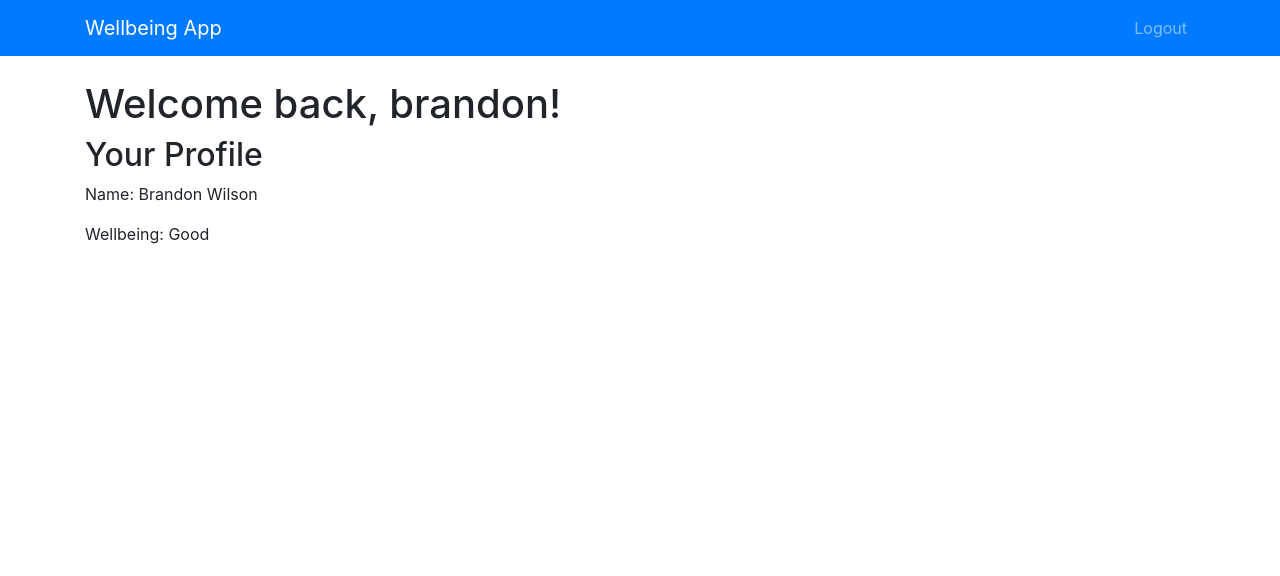
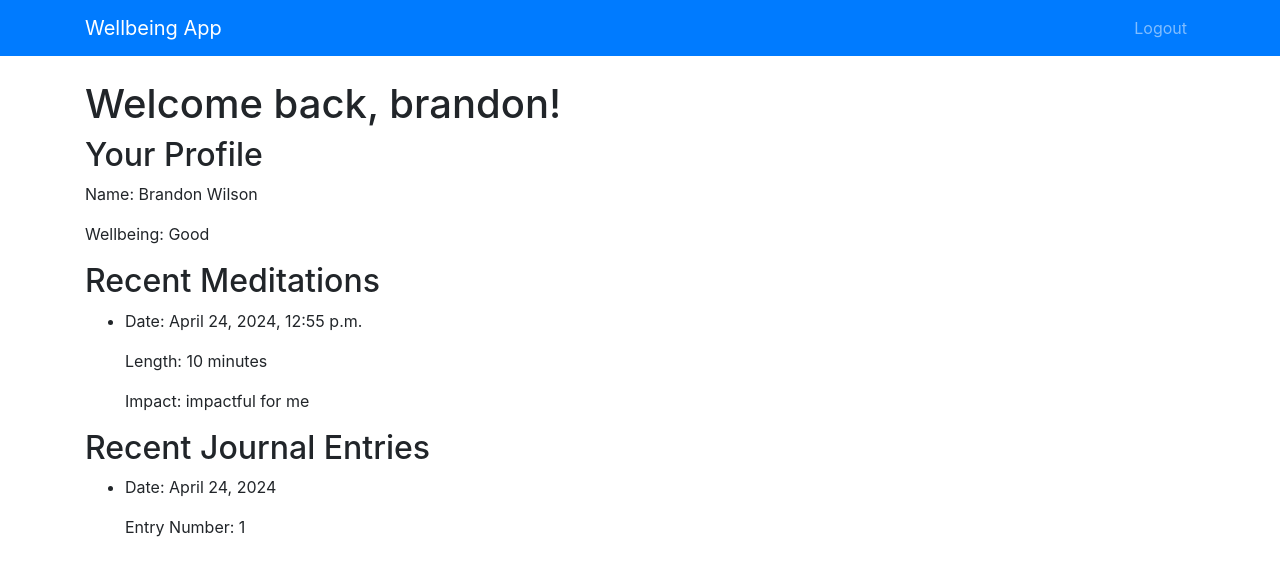
Before and after one commit to bwilson2024/DjangoGirlsTutorial, a Django app: page /dashboard/ in a window 1280 px wide. Shown: the top 576 px of the page. Run offline with Django 3.2, Linux system fonts and the light colour scheme; a user stored in the database is signed in; data comes from the database, SQL or seed files in the repository; both versions use the stored data as it was after the commit; some libraries are stand-ins or nearby versions.

Commit message:
update dashboard to include recent meditations and journal entries

```diff
--- a/blog/templates/blog/dashboard.html
+++ b/blog/templates/blog/dashboard.html
@@ -13,7 +13,35 @@
                 <p>Wellbeing: {{ person.get_wellbeing_display }}</p>
                 <!-- Add more fields from the Person model here -->
             </section>
-            <!-- Other sections for meditations, journal entries, etc. -->
+
+            <section>
+                <h2>Recent Meditations</h2>
+                <ul>
+                    {% for meditation in meditations %}
+                        <li>
+                            <p>Date: {{ meditation.created_date }}</p>
+                            <p>Length: {{ meditation.length }} minutes</p>
+                            <p>Impact: {{ meditation.impact }}</p>
+                        </li>
+                    {% empty %}
+                        <li>No recent meditations found.</li>
+                    {% endfor %}
+                </ul>
+            </section>
+
+            <section>
+                <h2>Recent Journal Entries</h2>
+                <ul>
+                    {% for entry in journal_entries %}
+                        <li>
+                            <p>Date: {{ entry.date }}</p>
+                            <p>Entry Number: {{ entry.entry_number }}</p>
+                        </li>
+                    {% empty %}
+                        <li>No recent journal entries found.</li>
+                    {% endfor %}
+                </ul>
+            </section>
         {% else %}
             <p>You don't have a profile yet. Please create one.</p>
         {% endif %}
--- a/mysite/settings.py
+++ b/mysite/settings.py
@@ -41,6 +41,8 @@ INSTALLED_APPS = [
 
 #AUTH_USER_MODEL = 'blog.User'  # Custom user model setting
 LOGIN_REDIRECT_URL = 'dashboard'
+LOGIN_URL = 'login'
+LOGOUT_REDIRECT_URL = 'login'  # Replace with the name of your desired URL after logout
 
 MIDDLEWARE = [
     'django.middleware.security.SecurityMiddleware',
```
Also changed, not shown: db.sqlite3.
